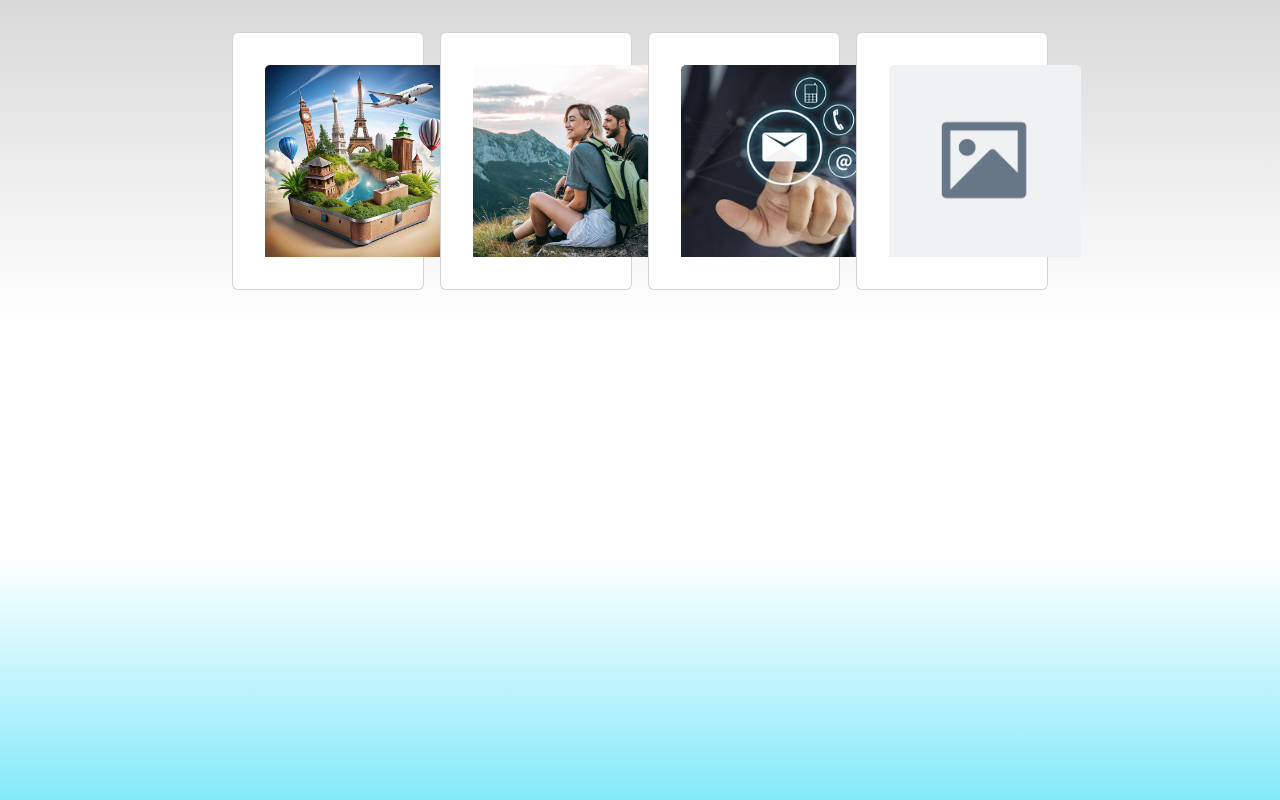
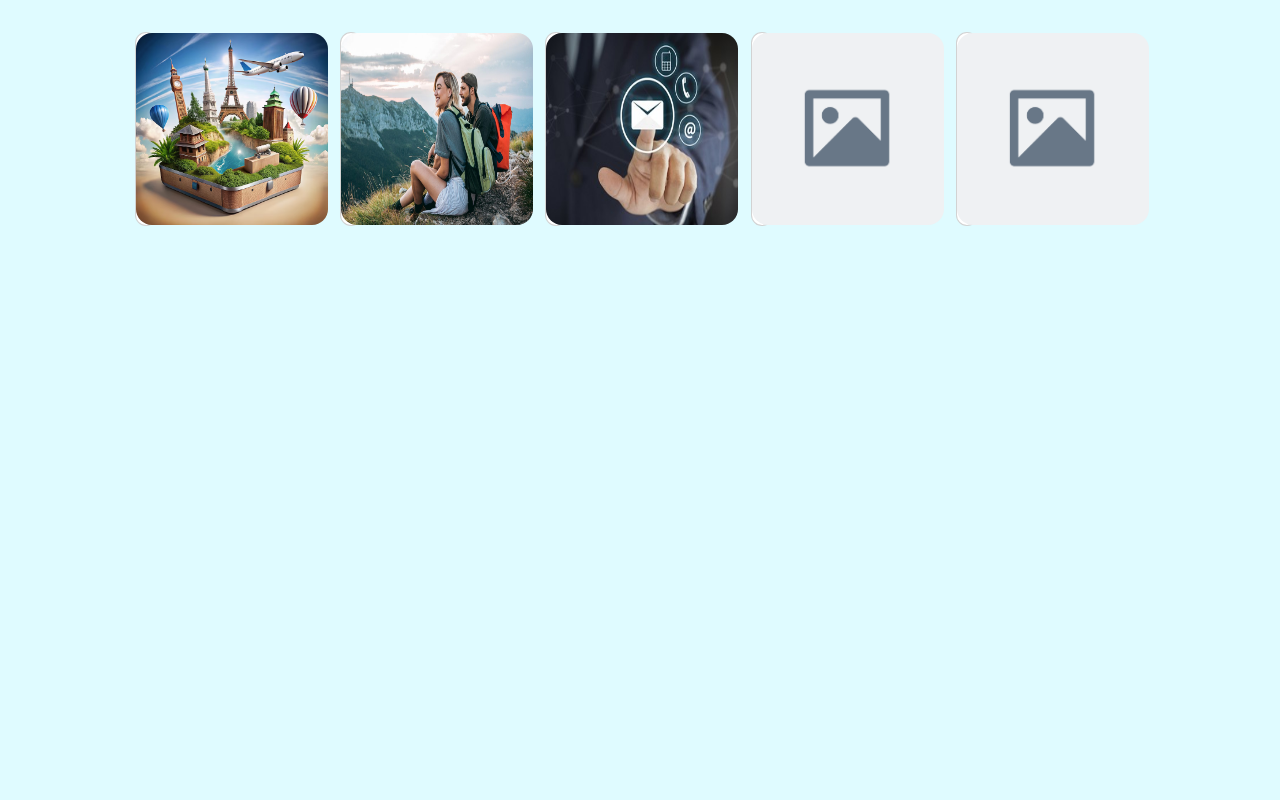
Before and after one commit to Giuseppe-DeFilippo/travel-sync, a React (Vite) app: page / in a window 1280 px wide. Built offline with nearby package versions, Linux system fonts and the light colour scheme.

Commit message:
modifiche alla card facendo ciclare con un map e aggiunta di un po di css

```diff
--- /dev/null
+++ b/src/components/CardComponent.jsx
@@ -0,0 +1,25 @@
+import { Link } from "react-router-dom"
+export default function CardComponent({ dataCards }) {
+
+    const getRoute = (description) => {
+        switch (description) {
+            case "Viaggi": return "/viaggi";
+            case "Utenti": return "/listaUtenti";
+            case "Contatti": return "/contactUs"
+
+        }
+    }
+
+    return (
+        <Link to={getRoute(dataCards.description)}>
+            <div div className="card col-sm-6 col-md-6 p-0 cover rounded-4 " style={{ width: "12rem" }}>
+                <img src={dataCards.img} className="rounded-4" style={{ width: "12rem", height: "12rem" }} alt={dataCards.description} />
+                <div className="card-body d-none">
+                    <p className="card-text ">{dataCards.description}</p>
+                </div>
+            </div >
+        </Link>
+    )
+
+
+}
--- a/src/index.css
+++ b/src/index.css
@@ -1,40 +1,50 @@
-.card-img-top {
-  width: 100%;
-  height: 100%;
-  object-fit: cover;
+body {
+  background-color: #DFFBFF !important;
+  margin: 0;
+  padding: 0;
+  min-height: 100vh;
 }
 
 .homepage-container {
   display: flex;
   flex-wrap: wrap;
   gap: 1rem;
+  /* Spazio tra le card */
   justify-content: center;
-
+  /* Centra le card */
 }
 
 .card {
-  width: 12rem;
+  flex: 1 1 calc(50% - 0.5rem);
+  /* 2 card per riga su schermi piccoli */
+  max-width: calc(50% - 0.5rem);
+  /* Massimo 2 card per riga */
   height: 12rem;
 }
 
-
-body {
-  background: linear-gradient(180deg, #D9D9D9 0.5%, #FFFFFF 40.5%, #FFFFFF 69.5%, #84EAF9 99.99%, #EBEBEB 100%);
-  margin: 0;
-  padding: 0;
-  min-height: 100vh;
+/* Stile per schermi più grandi di 375px */
+@media (min-width: 376px) {
+  .card {
+    flex: 1 1 calc(33.333% - 1rem);
+    /* 3 card per riga */
+    max-width: calc(33.333% - 1rem);
+  }
 }
 
-@media (max-width: 409px) {
-  .homepage-container {
-    display: flex;
-    flex-wrap: wrap;
-    gap: 1rem;
-    justify-content: center;
-  }
-
+/* Stile per schermi più grandi di 768px */
+@media (min-width: 768px) {
   .card {
-    width: calc(50% - 0.5rem) !important;
-    height: 12rem !important;
+    flex: 1 1 calc(25% - 1rem);
+    /* 4 card per riga */
+    max-width: calc(25% - 1rem);
   }
 }
+
+/* Stile per schermi più grandi di 1200px */
+@media (min-width: 1200px) {
+  .card {
+    flex: 1 1 calc(20% - 1rem);
+    /* 5 card per riga */
+    max-width: calc(20% - 1rem);
+  }
+}
--- a/src/pages/HomePage.jsx
+++ b/src/pages/HomePage.jsx
@@ -1,37 +1,24 @@
-import { Link } from "react-router-dom"
+import CardComponent from "../components/CardComponent";
 export default function HomePage() {
+    const dataCards = [
+        { img: "/imgHome/fotoviaggio.png", description: "Viaggi" },
+        { img: "/imgHome/immagine2.jpeg", description: "Utenti" },
+        { img: "/imgHome/contattaci.jpeg", description: "Contatti" },
+        { img: "/imgHome/immagine-vuota.png", description: "Extra" },
+        { img: "/imgHome/immagine-vuota.png", description: "Extra" }
+    ];
+    return (
+        <div className="container-fluid h-100 p-0">
+            <div className="row g-3 justify-content-center ">
+                {dataCards.map((dataCards, index) => {
+                    return (<div key={index} className="col-6 col-sm-4 col-md-3 col-lg-2">
+                        <CardComponent dataCards={dataCards} />
+                    </div>
+                    )
+                })}
 
-    return (
+            </div>
 
-        <div className="homepage-container " >
-            <Link to="/viaggi">
-                <div className="card" style={{ width: "12rem" }}>
-                    <img src="/imgHome/fotoviaggio.png" className="card-img-top" style={{ width: "12rem", height: "12rem" }} alt="immagineViaggio" />
-                    <div className="card-body d-none">
-                        <p className="card-text ">Some quick example text to build on the card title and make up the bulk of the card's content.</p>
-                    </div>
-                </div> </Link>
-
-            <Link to="listaUtenti">
-                <div className="card" style={{ width: "12rem", }}>
-                    <img src="/imgHome/immagine2.jpeg" className="card-img-top" style={{ width: "12rem", height: "12rem" }} alt="" />
-                    <div className="card-body d-none">
-                        <p className="card-text">Some quick example text to build on the card title and make up the bulk of the card's content.</p>
-                    </div>
-                </div> </Link>
-            <Link to="contactUS">
-                <div className="card" style={{ width: "12rem" }}>
-                    <img src="/imgHome/contattaci.jpeg" className="card-img-top" style={{ width: "12rem", height: "12rem" }} alt="" />
-                    <div className="card-body d-none">
-                        <p className="card-text">Some quick example text to build on the card title and make up the bulk of the card's content.</p>
-                    </div>
-                </div></Link>
-            <div className="card" style={{ width: "12rem" }}>
-                <img src="/imgHome/immagine-vuota.png" className="card-img-top" style={{ width: "12rem", height: "12rem" }} alt="" />
-                <div className="card-body d-none">
-                    <p className="card-text">Some quick example text to build on the card title and make up the bulk of the card's content.</p>
-                </div>
-            </div>
         </div>
     )
 }
```
Also changed, not shown: src/components/HomeComponent.jsx (deleted, +0 -8 lines).
